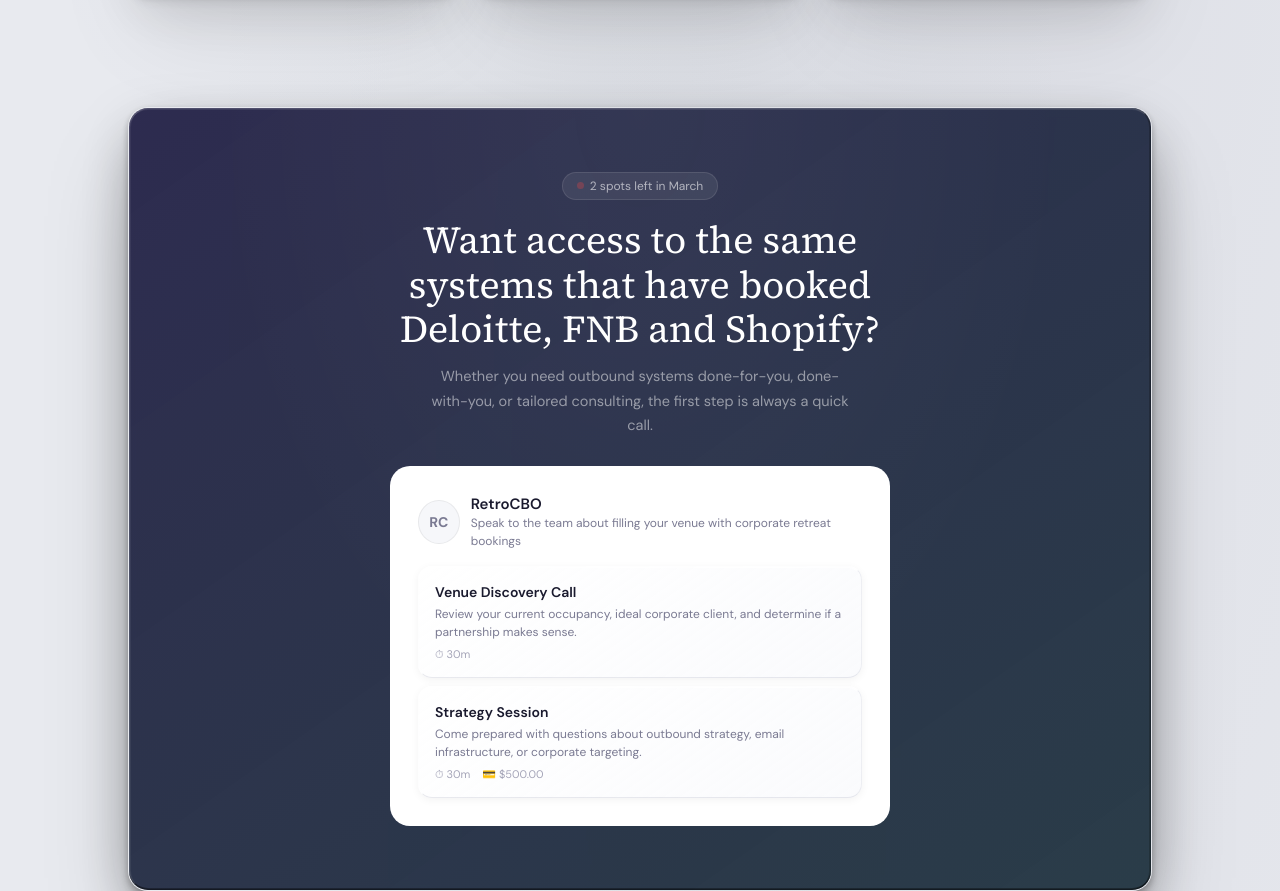
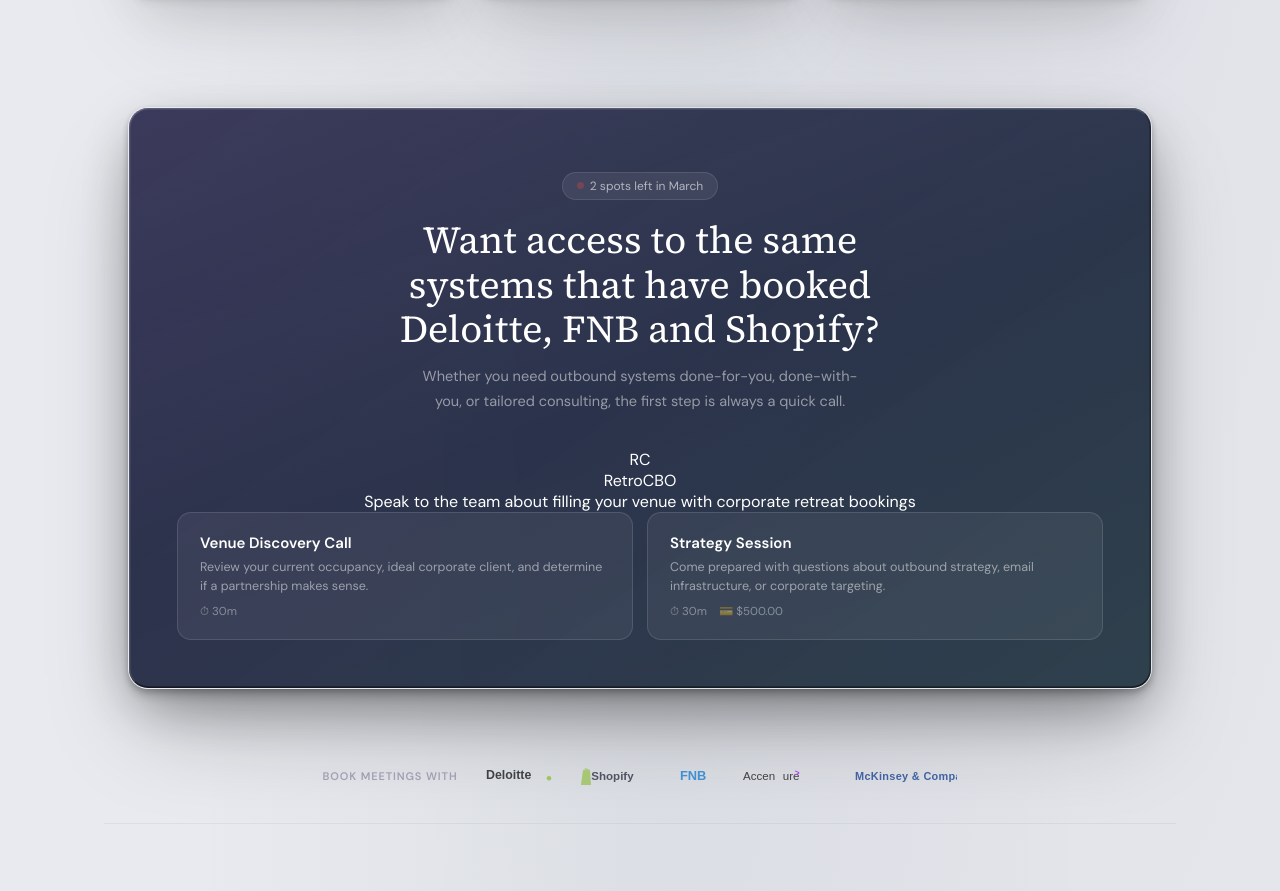
Before and after one commit to LebooG/retro, a plain HTML site: page index.html in a window 1280 px wide. Shown: the part 5588-6479 px from the top of the page. Drawn offline with Linux system fonts and the light colour scheme; a script that the page names is missing.

Commit message:
Adjust padding and layout for card components

```diff
--- a/style.css
+++ b/style.css
@@ -251,28 +251,46 @@ nav{position:fixed;top:0;left:0;right:0;z-index:999;background:rgba(245,245,247,
 
 /* FINAL CTA */
 .final-cta{margin:40px auto;max-width:1120px;padding:0 24px}
-.fc-card{border-radius:var(--radius);background:var(--dark-glass-bg);padding:64px 40px;text-align:center;color:#fff;position:relative;overflow:hidden;box-shadow:var(--dark-glass-shadow);border:1px solid transparent;background-clip:padding-box;outline:1px solid rgba(255,255,255,.07);outline-offset:-1px;backdrop-filter:blur(4px);-webkit-backdrop-filter:blur(4px)}
+.fc-card{border-radius:var(--radius);background:var(--dark-glass-bg);padding:64px 48px 48px;text-align:center;color:#fff;position:relative;overflow:hidden;box-shadow:var(--dark-glass-shadow);border:1px solid transparent;background-clip:padding-box;outline:1px solid rgba(255,255,255,.07);outline-offset:-1px;backdrop-filter:blur(4px);-webkit-backdrop-filter:blur(4px)}
 .fc-card::before{content:'';position:absolute;inset:0;background:linear-gradient(160deg,rgba(255,255,255,.07) 0%,transparent 50%,rgba(255,255,255,.02) 100%);pointer-events:none;z-index:0}
 .fc-card::after{content:'';position:absolute;inset:0;border-radius:inherit;border:1px solid rgba(255,255,255,.1);border-bottom-color:rgba(0,0,0,.3);border-right-color:rgba(0,0,0,.2);pointer-events:none;z-index:1}
-.fc-card::before{content:'';position:absolute;inset:0;background:radial-gradient(ellipse at center top,rgba(255,255,255,.04),transparent 60%);pointer-events:none}
-.fc-inner{position:relative;z-index:1}
+.fc-inner{position:relative;z-index:2}
 .fc-spots{display:inline-flex;align-items:center;gap:6px;padding:5px 14px;border-radius:50px;background:rgba(255,255,255,.07);border:1px solid rgba(255,255,255,.1);font-size:12px;color:rgba(255,255,255,.6);margin-bottom:18px}
 .fc-spots .dot{width:7px;height:7px;border-radius:50%;background:var(--red);animation:blink 2s infinite}
-.fc-h{font-family:'Source Serif 4',Georgia,serif;font-size:clamp(26px,4vw,38px);font-weight:400;line-height:1.18;max-width:520px;margin:0 auto 12px}
-.fc-sub{font-size:14.5px;color:rgba(255,255,255,.5);max-width:420px;margin:0 auto 28px;line-height:1.7}
-.cal-embed{max-width:500px;margin:0 auto;background:var(--white);border-radius:var(--radius);overflow:hidden;min-height:200px}
-.cal-embed iframe{width:100%;height:520px;border:0}
-.cal-fallback{padding:28px;text-align:left;color:var(--text)}
-.cal-hdr{display:flex;align-items:center;gap:11px;margin-bottom:16px}
-.cal-av{width:44px;height:44px;border-radius:50%;background:var(--card);display:flex;align-items:center;justify-content:center;font-weight:700;font-size:14px;color:var(--text3);border:1px solid rgba(0,0,0,.06)}
-.cal-nm{font-size:15px;font-weight:600}
-.cal-desc{font-size:12px;color:var(--text3);line-height:1.5}
-.cal-opts{display:flex;flex-direction:column;gap:8px;margin-top:16px}
-.cal-opt{padding:16px;border:1px solid rgba(255,255,255,.7);border-bottom-color:rgba(160,165,185,.25);border-right-color:rgba(160,165,185,.18);border-radius:var(--radius-sm);cursor:pointer;transition:all .25s cubic-bezier(.22,.68,0,1.2);background:linear-gradient(145deg,rgba(255,255,255,.85),rgba(248,249,252,.7));box-shadow:0 2px 8px rgba(0,0,0,.05),0 1px 0 rgba(255,255,255,.9) inset}
-.cal-opt:hover{border-color:rgba(255,255,255,.9);border-bottom-color:rgba(160,165,185,.3);background:linear-gradient(145deg,rgba(255,255,255,.95),rgba(248,249,252,.85));box-shadow:0 6px 20px rgba(0,0,0,.09),0 1px 0 rgba(255,255,255,1) inset;transform:translateY(-2px)}
-.cal-opt-t{font-size:14px;font-weight:600;margin-bottom:4px}
-.cal-opt-d{font-size:12px;color:var(--text3);line-height:1.5}
-.cal-opt-m{display:flex;gap:12px;margin-top:6px;font-size:11px;color:var(--text4)}
+.fc-h{font-family:'Source Serif 4',Georgia,serif;font-size:clamp(26px,4vw,38px);font-weight:400;line-height:1.18;max-width:560px;margin:0 auto 12px}
+.fc-sub{font-size:14.5px;color:rgba(255,255,255,.5);max-width:460px;margin:0 auto 36px;line-height:1.7}
+
+/* Two call-type selector cards */
+.cal-opts{display:grid;grid-template-columns:1fr 1fr;gap:14px;margin-bottom:0}
+.cal-opt{padding:20px 22px;border:1px solid rgba(255,255,255,.12);border-radius:var(--radius-sm);cursor:pointer;transition:all .25s cubic-bezier(.22,.68,0,1.2);background:rgba(255,255,255,.06);text-align:left;position:relative}
+.cal-opt:hover{background:rgba(255,255,255,.11);border-color:rgba(255,255,255,.22);transform:translateY(-2px)}
+.cal-opt.active{background:rgba(255,255,255,.14);border-color:rgba(255,255,255,.35);box-shadow:0 0 0 1px rgba(255,255,255,.15)}
+.cal-opt-t{font-size:15px;font-weight:600;margin-bottom:5px;color:#fff}
+.cal-opt-d{font-size:12.5px;color:rgba(255,255,255,.5);line-height:1.5}
+.cal-opt-m{display:flex;gap:12px;margin-top:8px;font-size:11.5px;color:rgba(255,255,255,.4)}
+
+/* Inline Cal embed area — hidden until a type is selected */
+.cal-inline-wrap{
+  max-height:0;
+  overflow:hidden;
+  transition:max-height .5s cubic-bezier(.22,.68,0,1.1), margin-top .4s ease, opacity .4s ease;
+  opacity:0;
+  margin-top:0;
+}
+.cal-inline-wrap.open{
+  max-height:800px;
+  opacity:1;
+  margin-top:20px;
+}
+.cal-inline-wrap cal-inline,
+.cal-inline-wrap>div[style]{
+  border-radius:var(--radius);
+  overflow:hidden;
+  background:#fff;
+  width:100%;
+  min-height:600px;
+}
+@media(max-width:600px){.cal-opts{grid-template-columns:1fr}}
 
 .trusted{display:flex;align-items:center;justify-content:center;gap:28px;flex-wrap:wrap;padding:36px 24px}
 .trusted .lbl{font-size:11px;color:var(--text4);text-transform:uppercase;letter-spacing:.08em;font-weight:600}
```
